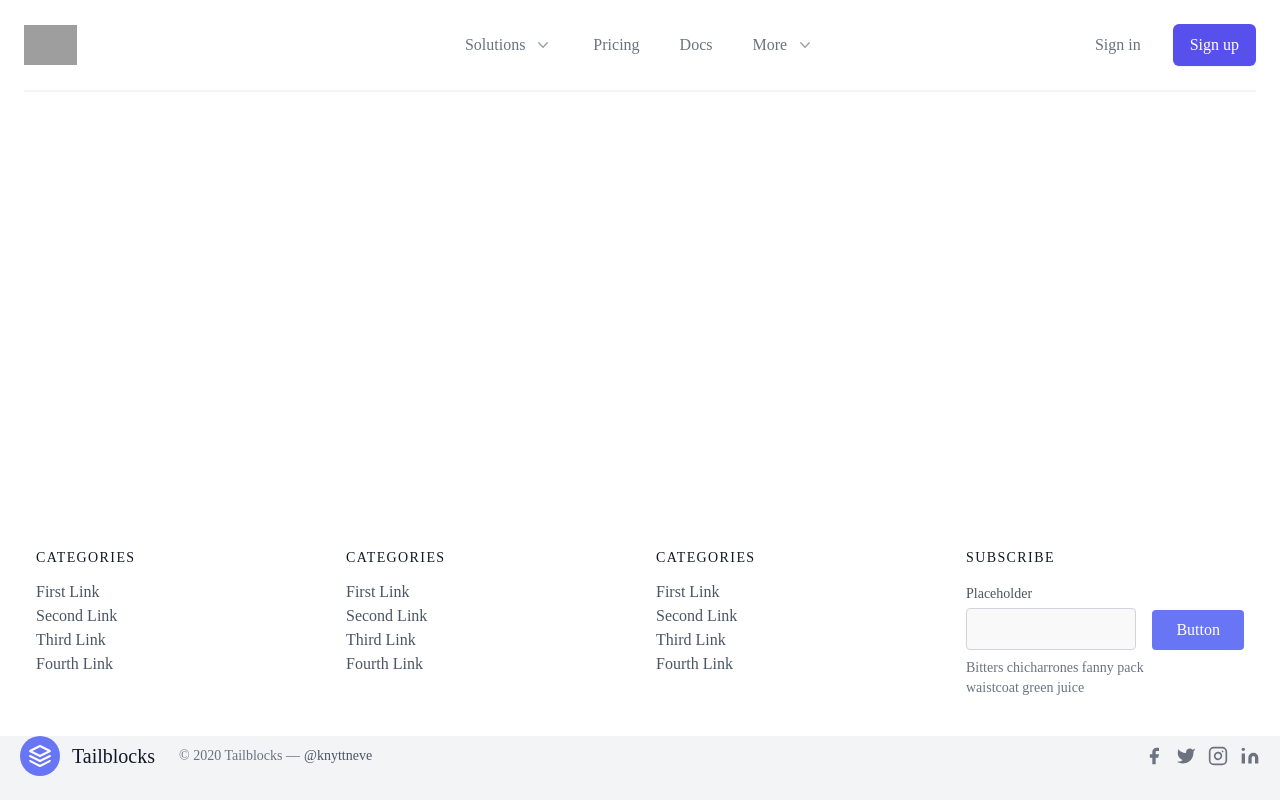
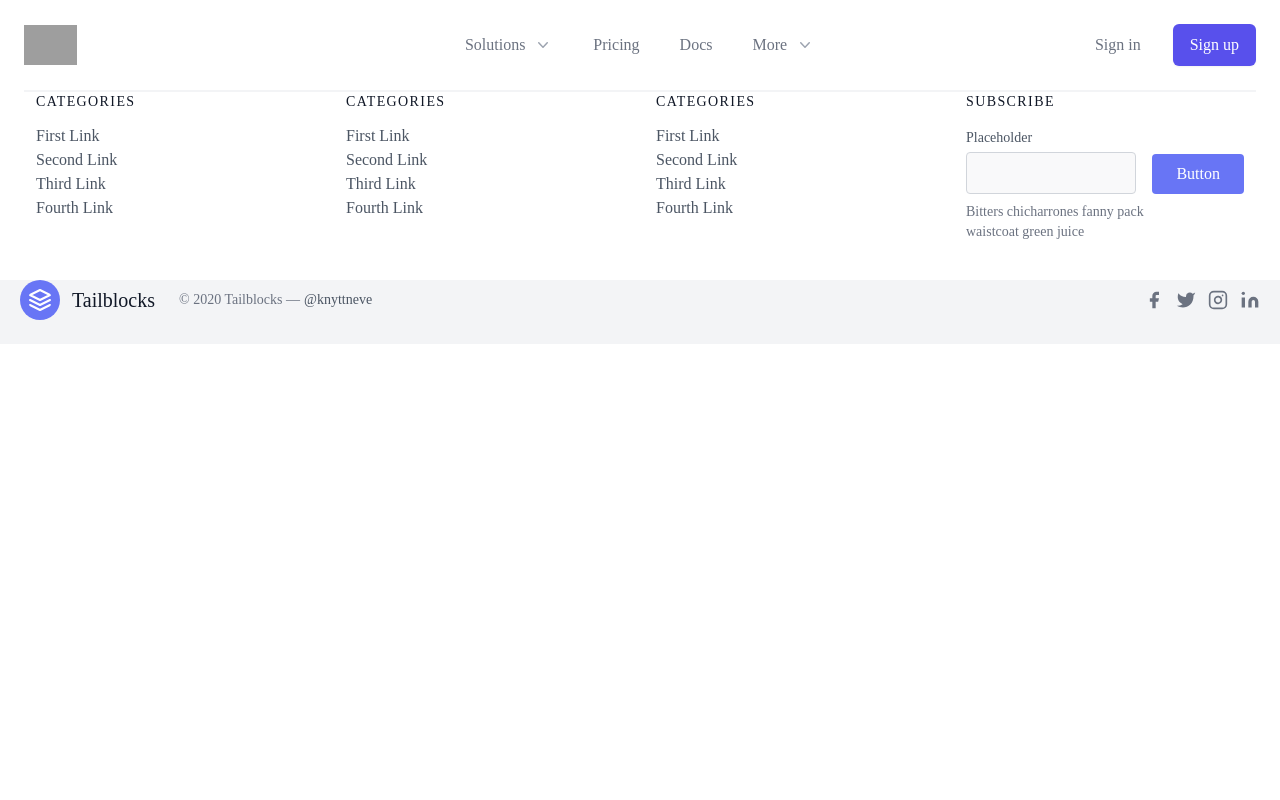
Before and after one commit to Devang-Shah-49/frontend-boilerplate, a React (Create React App) app: page / in a window 1280 px wide. Built offline with nearby package versions, Linux system fonts and the light colour scheme; grey boxes are pictures that could not be loaded; a web font is replaced by a local one.

Commit message:
footer spacing

```diff
--- a/src/components/footer.js
+++ b/src/components/footer.js
@@ -2,7 +2,7 @@ import React from 'react';
 
 export default function Footer() {
     return (
-      <div style={{ maxWidth: "100%", position:"absolute", left:0, bottom:0, right:0 }}>
+      <div>
         <footer class="text-gray-600 body-font">
             <div class="container px-5 pb-5 mx-auto">
                 <div class="flex flex-wrap md:text-left text-center order-first">
```
